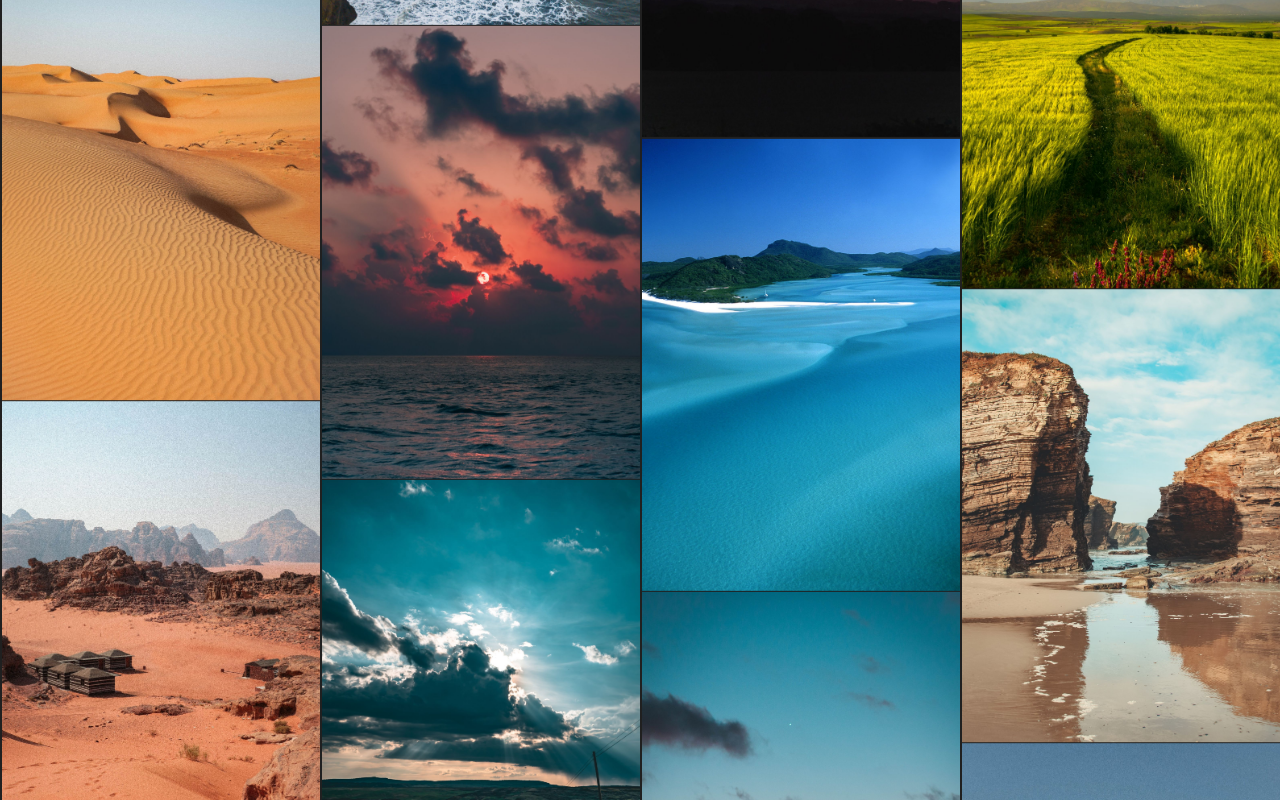
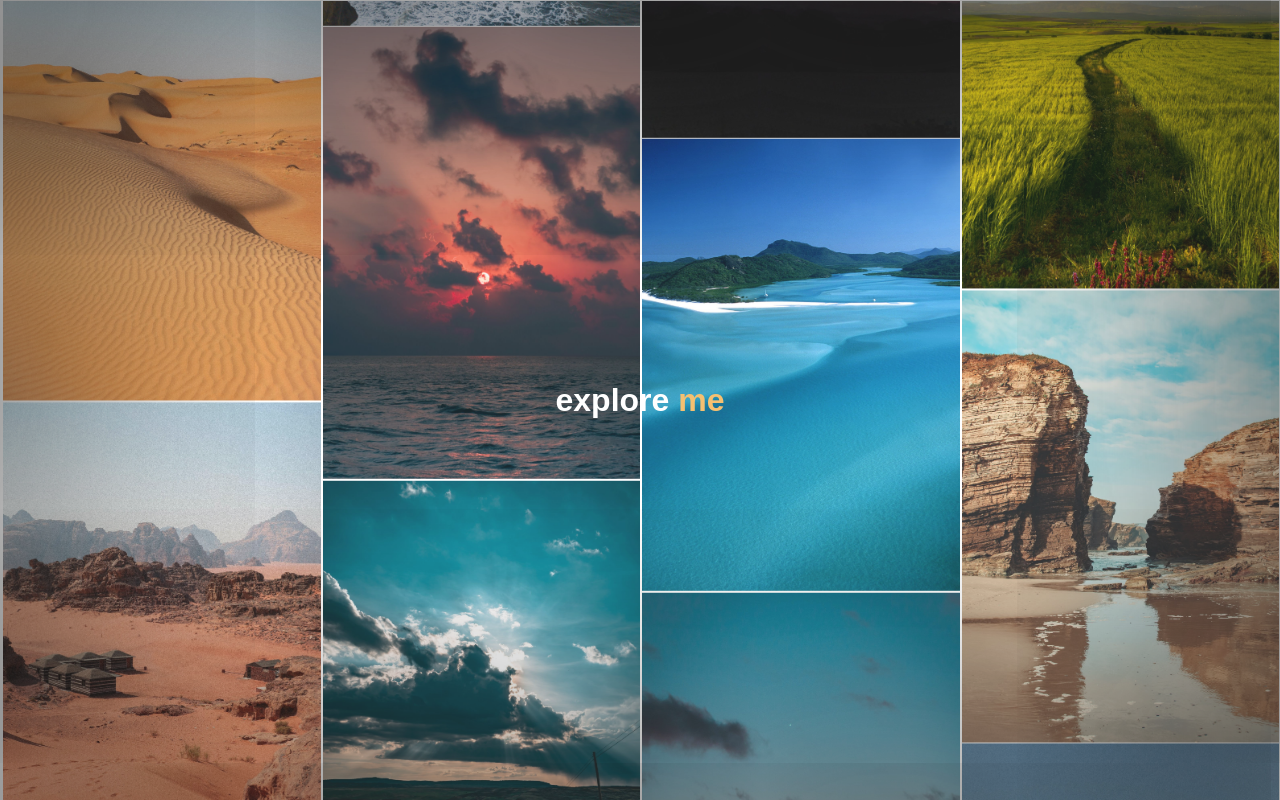
Before and after one commit to napolidan/album, a plain HTML site: page index.html in a window 1280 px wide. Drawn offline with Linux system fonts and the light colour scheme; a web font is replaced by a local one.

Commit message:
added design details and title

```diff
--- a/index.html
+++ b/index.html
@@ -5,11 +5,15 @@
     <meta http-equiv="X-UA-Compatible" content="IE=edge">
     <meta name="viewport" content="width=device-width, initial-scale=1.0">
     <link rel="stylesheet" href="style.css">
-    <style>@import url('https://fonts.googleapis.com/css2?family=Cairo:wght@600&display=swap');</style>
+    <style>@import url('https://fonts.googleapis.com/css2?family=Six+Caps&display=swap');</style>
     <script src="script.js"></script>
     <title>album</title>
 </head>
 <body>
+
+    <div class="overlay">
+        <h1 id="title">explore <span>me</span></h1>
+    </div>
 
     <div class="crop">
         <div class="container">
--- a/script.js
+++ b/script.js
@@ -1,6 +1,4 @@
 // album logic
-
-
 
 window.onload = function() {
 
--- a/style.css
+++ b/style.css
@@ -1,9 +1,13 @@
+:root {
+    --customColor: rgb(255, 255, 255);
+}
+
 * {
     box-sizing: border-box;
     margin: 0;
     padding: 0;
     overflow: hidden;
-    font-family: 'Cairo';
+    font-family: 'Six Caps', sans-serif;
 }
 
 body {
@@ -12,8 +16,31 @@ body {
     height: 100vh;
 }
 
+.overlay {
+    position: absolute;
+    width: 100%;
+    height: 100%;
+    display: flex;
+    z-index: 10;
+    box-shadow: 1px 1px 281px 53px rgba(18,18,18,0.75) inset;
+    -webkit-box-shadow: 1px 1px 281px 53px rgba(18,18,18,0.75) inset;
+    -moz-box-shadow: 1px 1px 281px 53px rgba(18,18,18,0.75) inset;
+}
+
+.overlay h1 {
+    margin: auto;
+    font-size: 2rem;
+    user-select: none;
+    color: var(--customColor)
+}
+
+.overlay h1 span {
+    color: rgb(245, 192, 113);
+}
+
 .crop {
     margin: auto;
+    border: 1px solid var(--customColor);
     width: 100%;
     height: 100vw;
 }
@@ -25,10 +52,11 @@ body {
     flex-wrap: wrap;
     width: 100%;
     aspect-ratio: 0.47 / 1;
-    background-color: rgb(32, 32, 32);
+    background-color: var(--customColor);
     overflow: hidden;
     transform: translateY(-25%);
     transition: all 2s ease;
+    animation: pulse 5s infinite;
 }
 
 .column {
@@ -38,6 +66,7 @@ body {
     padding-inline: 2px;
     flex-direction: column;
     transform: translateY(3%);
+    opacity: 0.9;
 }
 
 .column:nth-child(1), .column:nth-child(4){
```
